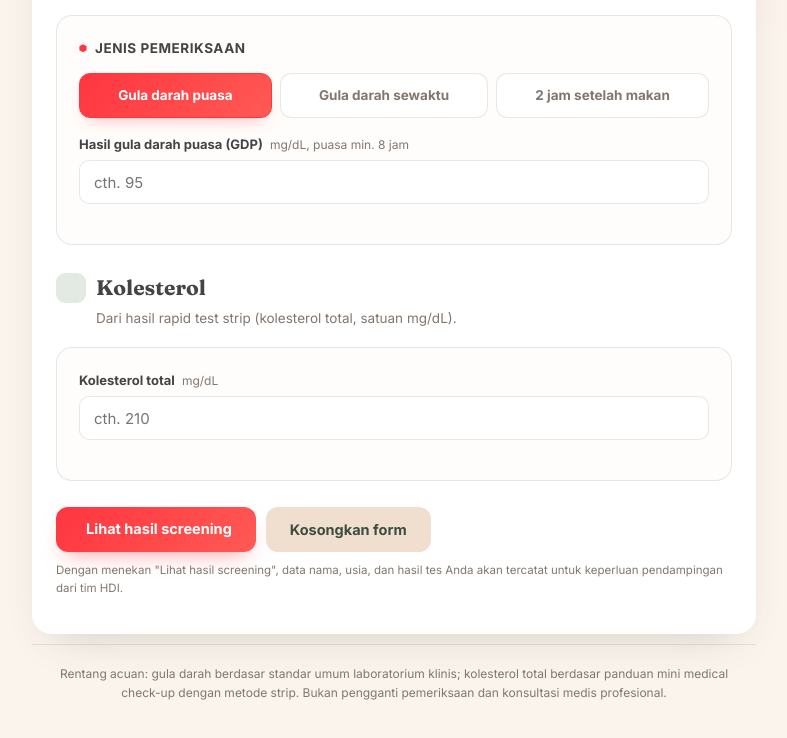
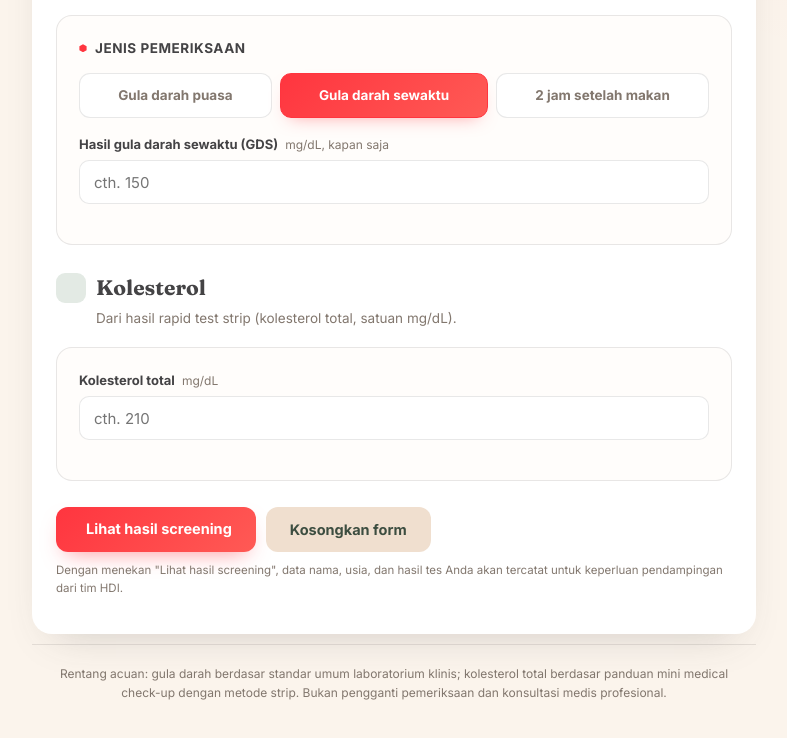
Before and after one commit to deliveryexperience99-netizen/form-screening-Glucose-Cholesterol, a plain HTML site: page index.html in a window 1280 px wide. Both pictures are taken after a click on the button "Kosongkan form". Shown: the part 828-1566 px from the top of the page, without its empty margins (246-1033 px from the left). Drawn offline with nearby package versions, Linux system fonts and the light colour scheme; some icons are missing.

Commit message:
Add files via upload

```diff
--- a/index.html
+++ b/index.html
@@ -436,12 +436,12 @@
   <div class="card">
     <div class="subhead"><span class="dot"></span> Jenis pemeriksaan</div>
     <div class="seg" id="gdsType">
-      <label class="seg-opt active">
-        <input type="radio" name="gdsType" value="gdp" checked onchange="onGdsTypeChange()">
+      <label class="seg-opt">
+        <input type="radio" name="gdsType" value="gdp" onchange="onGdsTypeChange()">
         <span>Gula darah puasa</span>
       </label>
-      <label class="seg-opt">
-        <input type="radio" name="gdsType" value="gds" onchange="onGdsTypeChange()">
+      <label class="seg-opt active">
+        <input type="radio" name="gdsType" value="gds" checked onchange="onGdsTypeChange()">
         <span>Gula darah sewaktu</span>
       </label>
       <label class="seg-opt">
@@ -452,8 +452,8 @@
 
     <div class="field-row" style="margin-top:16px;">
       <div class="field">
-        <label for="gulaDarahValue" id="gulaDarahLabel">Hasil gula darah puasa (GDP) <span class="hint">mg/dL, puasa min. 8 jam</span></label>
-        <input type="number" id="gulaDarahValue" placeholder="cth. 95" min="0" max="600">
+        <label for="gulaDarahValue" id="gulaDarahLabel">Hasil gula darah sewaktu (GDS) <span class="hint">mg/dL, kapan saja</span></label>
+        <input type="number" id="gulaDarahValue" placeholder="cth. 150" min="0" max="600">
       </div>
     </div>
   </div>
@@ -973,7 +973,7 @@ function resetForm(){
   document.getElementById('waUser').value = '';
   document.getElementById('gulaDarahValue').value = '';
   document.getElementById('chol-total').value = '';
-  document.querySelector('input[name="gdsType"][value="gdp"]').checked = true;
+  document.querySelector('input[name="gdsType"][value="gds"]').checked = true;
   onGdsTypeChange();
   document.getElementById('productCard').style.display = 'none';
   document.getElementById('results').style.display = 'none';
```
